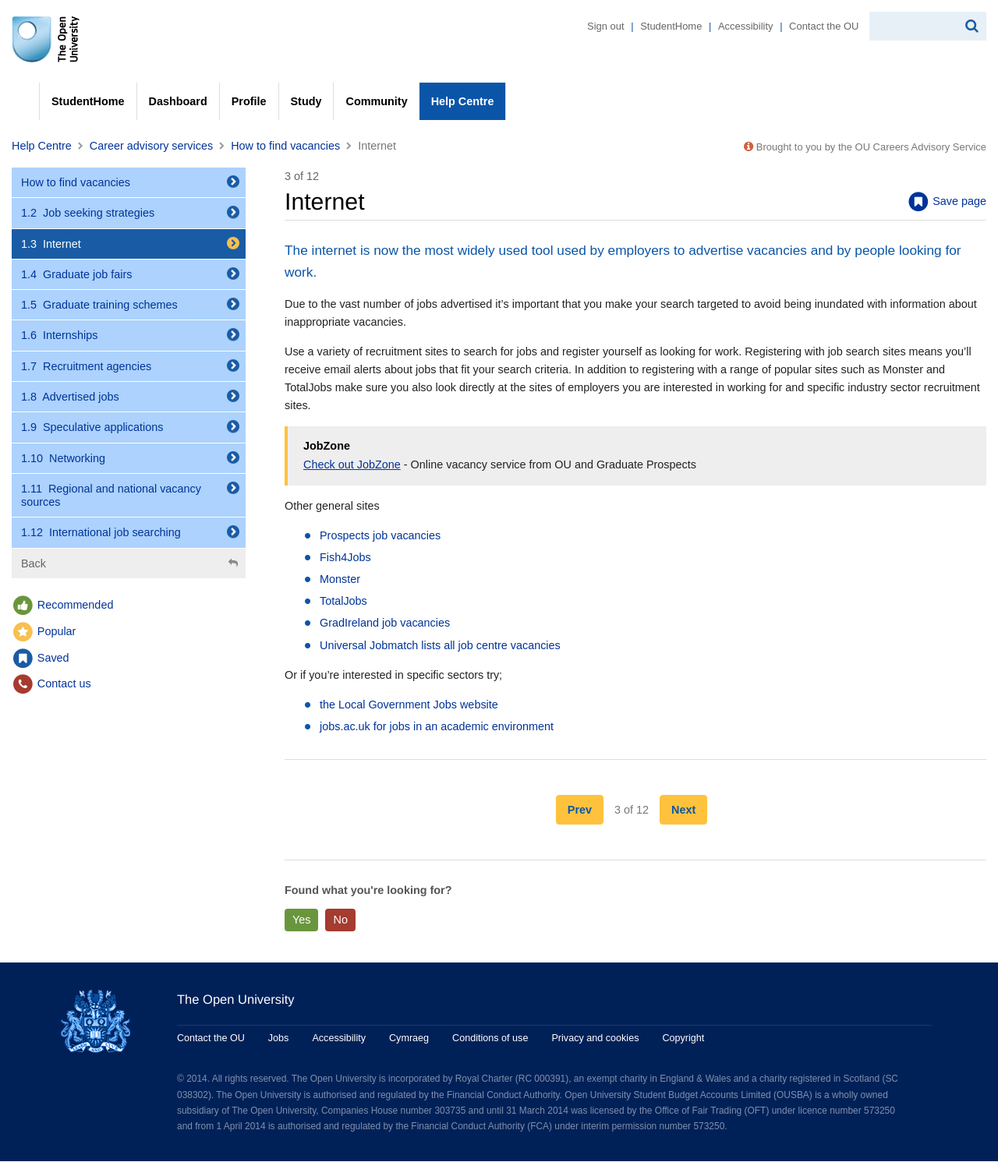
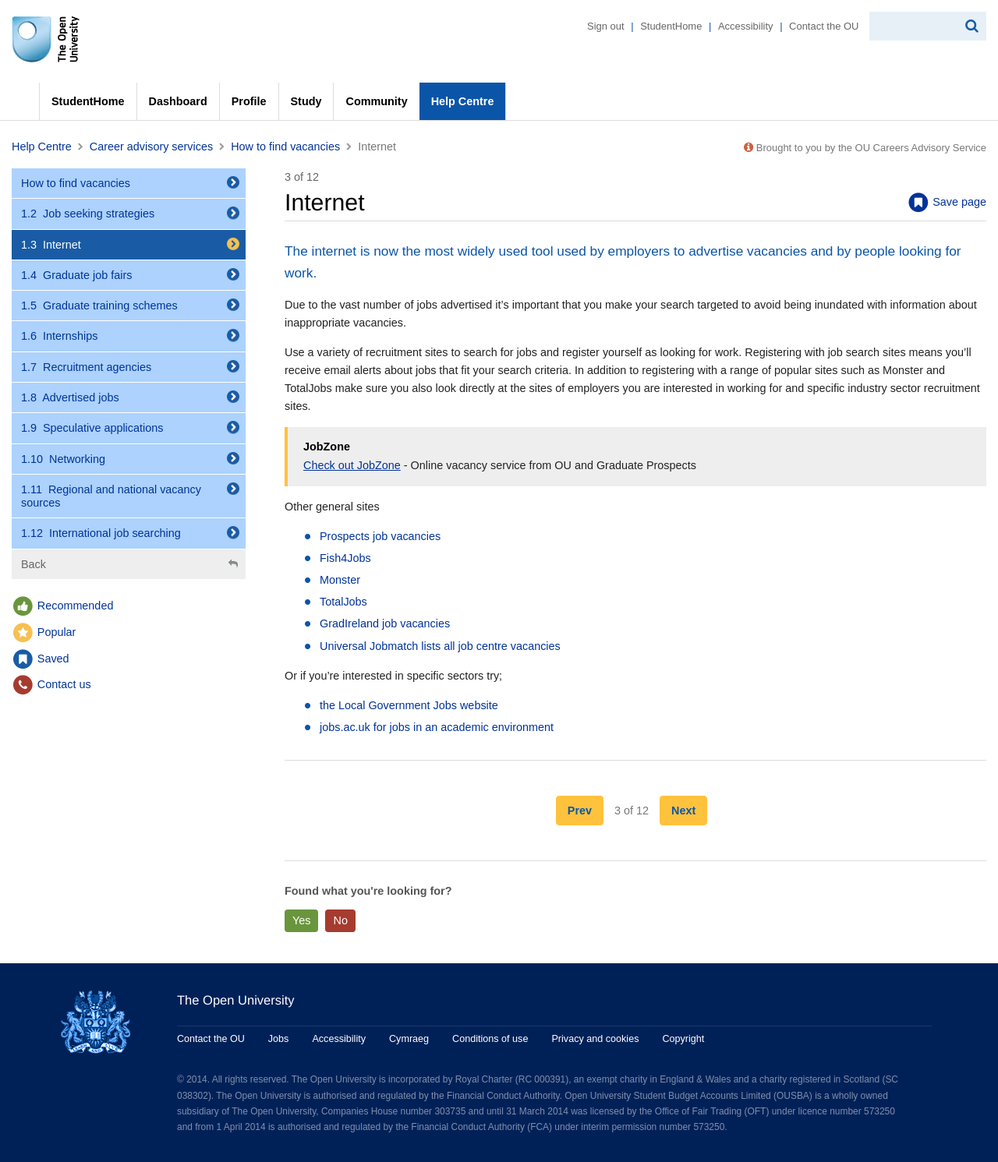
Before and after one commit to the-open-university/student-theme-framework, a Jekyll site: the page built from example-pages-careers-article.html, in a window 1280 px wide. Shown: the whole page at 78% size. Built offline with Jekyll 4.4.1, drawn with Linux system fonts in a browser that asks for light colours; nearby versions of some CDN libraries.

Commit message:
fix div double up

```diff
--- a/example-pages-careers-article.html
+++ b/example-pages-careers-article.html
@@ -1,12 +1,10 @@
 ---
 title: Careers article
-classes: ou-help
+classes: ou-sections ou-help
 order: 97
 parent: example-pages
 ident: true
 ---
-<div id="ou-site">
-
 <div id="ou-site-header">
 
 <ul class="ou-sections">
--- a/example-pages-careers-employers.html
+++ b/example-pages-careers-employers.html
@@ -1,12 +1,10 @@
 ---
 title: Careers employer showcase
-classes: ou-help
+classes: ou-sections ou-help
 order: 96
 parent: example-pages
 ident: true
 ---
-<div id="ou-site">
-
 <div id="ou-site-header">
 
 <ul class="ou-sections">
--- a/example-pages-careers-topic.html
+++ b/example-pages-careers-topic.html
@@ -1,6 +1,6 @@
 ---
 title: Careers topic
-classes: ou-help
+classes: ou-sections ou-help
 order: 96
 parent: example-pages
 ident: true
--- a/gui/navigation.css
+++ b/gui/navigation.css
@@ -182,9 +182,13 @@ ol.ou-ancestors li a:hover {
 -------------------------------------------
 */
 
-/*body.ou-sections #ou-site {
+body.ou-sections #ou-site {
 	border-top:0;
-}*/
+}
+
+body.ou-sections #ou-site-header {
+	border-bottom:1px solid #ddd;
+}
 
 ul.ou-sections {
 	max-width:1180px;
```
